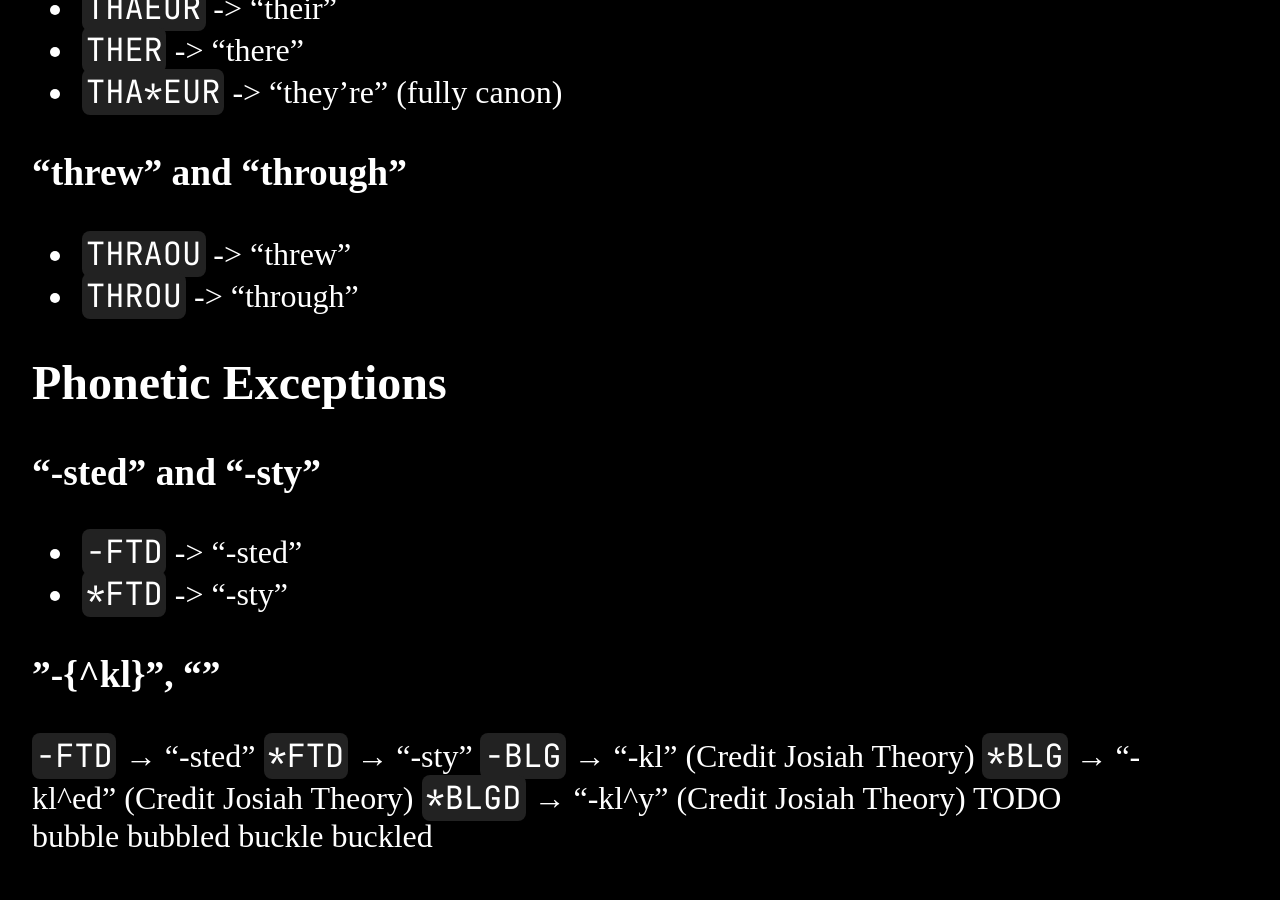
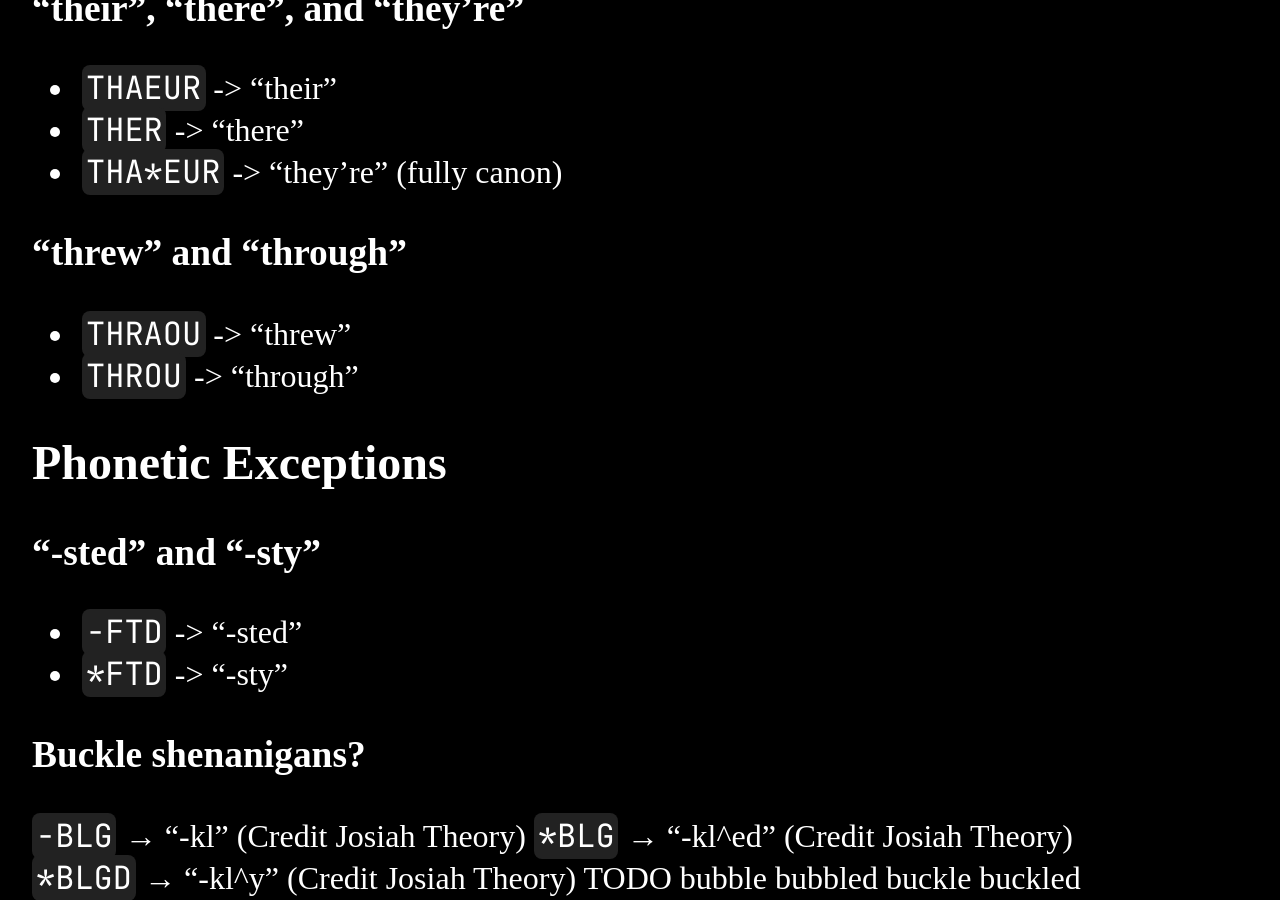
Before and after one commit to Grahp/Website, a Jekyll site: the page built from pages/Onyx Spec Conflict Overrides.md, in a window 1280 px wide and 900 px high, scrolled down 1959 px. Built offline with Jekyll 4.4.1, drawn with Linux system fonts in a browser that asks for light colours; before the commit the page ends 2813 px from its top, so only the background shows below that.

Commit message:
Update onyx spec

```diff
--- a/pages/Onyx Spec Conflict Overrides.md
+++ b/pages/Onyx Spec Conflict Overrides.md
@@ -17,6 +17,7 @@ Found in:
 - `PWAET` -> "beat"
 
 ### `*` for contractions
+![Stable](https://img.shields.io/badge/Stable-green?style=flat)
 
 "Optional" rule, phonetic outlines will be present in the void of conflicts.
 
@@ -61,10 +62,8 @@ Examples:
 - `-FTD` -> "-sted"
 - `*FTD` -> "-sty"
 
-### "-{^kl}", ""
+### Buckle shenanigans?
 
-`-FTD` → "-sted"
-`*FTD` → "-sty"
 `-BLG` → "-kl" (Credit Josiah Theory)
 `*BLG` → "-kl^ed" (Credit Josiah Theory)
 `*BLGD` → "-kl^y" (Credit Josiah Theory)
```
